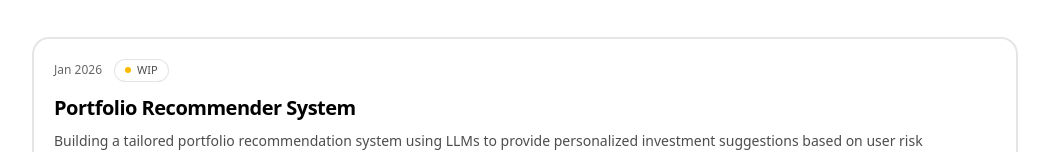
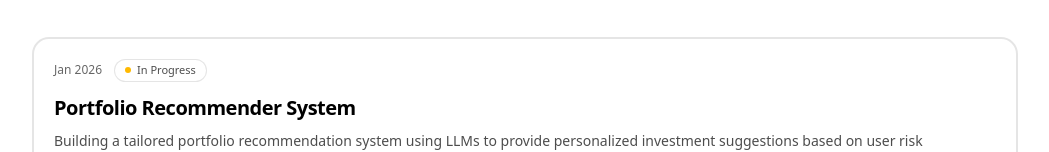
Before and after one commit to Zachaditya/personal_website, a Next.js app in the folder personal-site/: page /projects in a window 1280 px wide. Shown: the part 134-286 px from the top of the page, without its empty margins (115-1164 px from the left). Built offline with nearby package versions, Linux system fonts and the light colour scheme.

Commit message:
added another live project

```diff
--- a/personal-site/src/components/LivePill.tsx
+++ b/personal-site/src/components/LivePill.tsx
@@ -18,7 +18,7 @@ export function WipPill() {
   return (
     <span className="inline-flex items-center gap-1.5 rounded-full border border-black/10 bg-white px-2.5 py-0.5 text-[11px] font-medium text-black/70">
       <span className="h-1.5 w-1.5 rounded-full bg-amber-400" />
-      <span>WIP</span>
+      <span>In Progress</span>
     </span>
   );
 }
```
